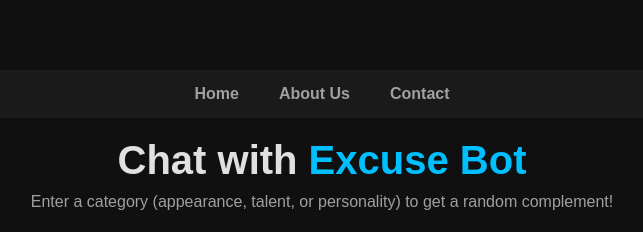
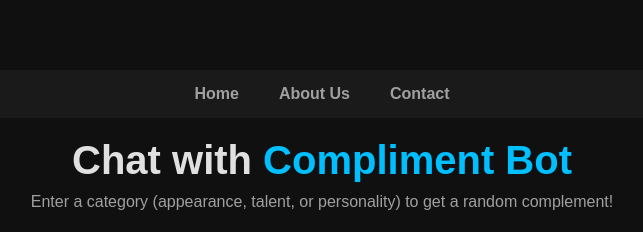
Before and after one commit to liya-fathimap/chatbot-generate, a website: page index2.html in a window 1280 px wide. Shown: the top 232 px of the page, without its empty margins (318-961 px from the left). Drawn offline with Linux system fonts and the light colour scheme.

Commit message:
Update index2.html

```diff
--- a/index2.html
+++ b/index2.html
@@ -3,7 +3,7 @@
 <head>
     <meta charset="UTF-8">
     <meta name="viewport" content="width=device-width, initial-scale=1.0">
-    <title>The Ultimate Excuse Generator</title>
+    <title>The Ultimate Compliment Generator</title>
     <link rel="stylesheet" href="style.css">
 </head>
 <body>
@@ -16,7 +16,7 @@
 
 
     <div class="main-content">
-        <h1>Chat with <span class="highlight"> Excuse Bot</span></h1>
+        <h1>Chat with <span class="highlight"> Compliment Bot</span></h1>
         <p class="subtitle">Enter a category (appearance, talent, or personality) to get a random complement!</p>
 
 
```
